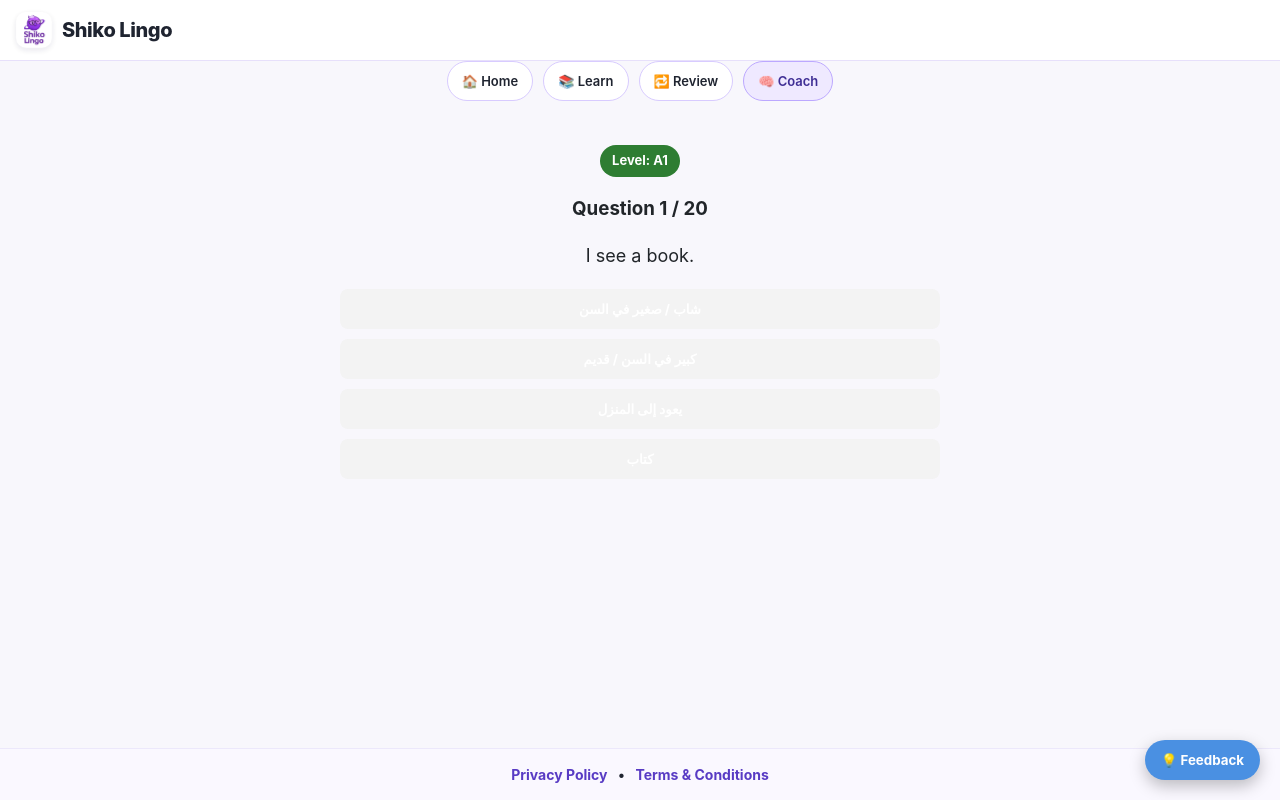
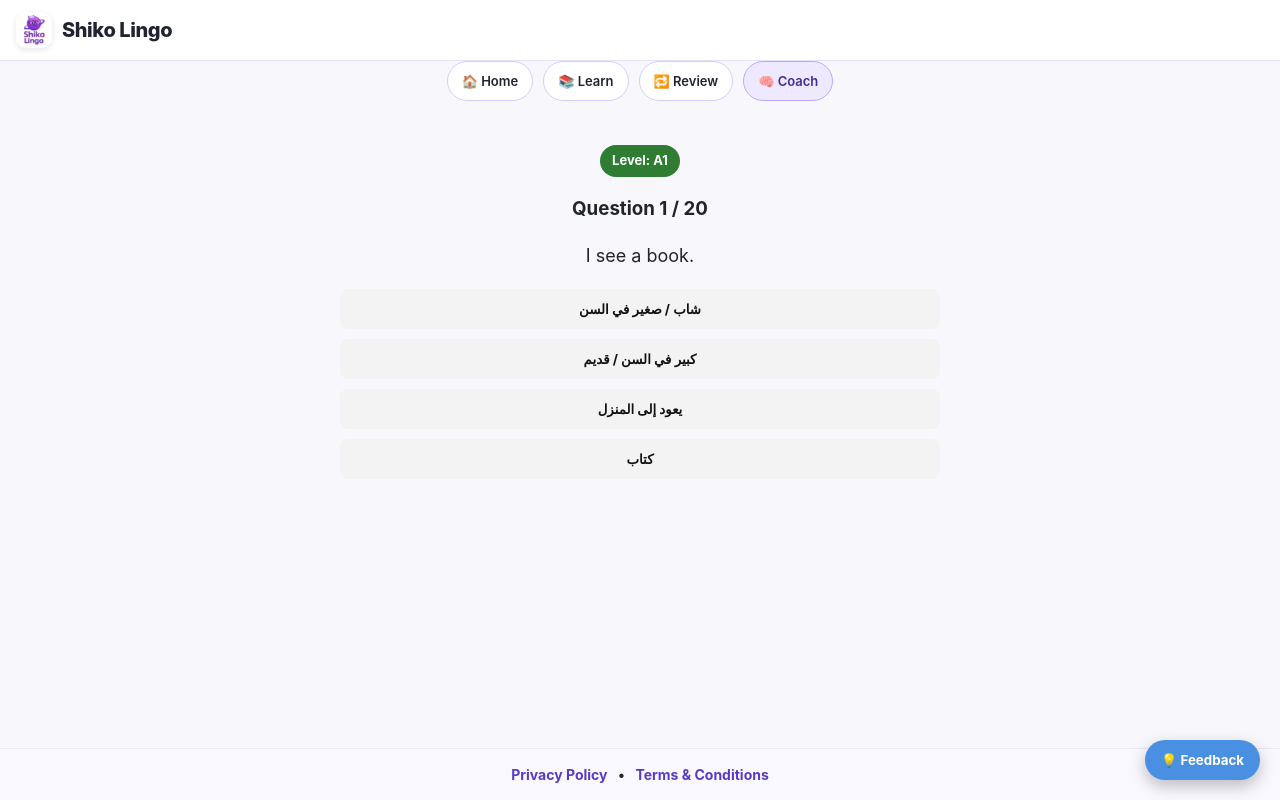
Before and after one commit to egyptianpharoah771-commits/shiko-lingo, a React (Create React App) app: page /coach/session/A1 in a window 1280 px wide. Built offline with nearby package versions, Linux system fonts and the light colour scheme; no server answers; the database is empty.

Commit message:
Fix coach option text contrast on light backgrounds.
Set default answer option text to black while preserving white text on green/red feedback states after answering.

Made-with: Cursor

```diff
--- a/src/pages/CoachSessionPage.jsx
+++ b/src/pages/CoachSessionPage.jsx
@@ -235,10 +235,16 @@ export default function CoachSessionPage() {
       <div style={{ display: "flex", flexDirection: "column", gap: "10px" }}>
         {(current.options || []).map((opt, i) => {
           let bg = "#f3f3f3";
+          let textColor = "#111";
 
           if (showAnswer) {
-            if (opt === current.correctAnswer) bg = "#4CAF50";
-            else if (opt === selected) bg = "#E53935";
+            if (opt === current.correctAnswer) {
+              bg = "#4CAF50";
+              textColor = "#fff";
+            } else if (opt === selected) {
+              bg = "#E53935";
+              textColor = "#fff";
+            }
           }
 
           return (
@@ -251,6 +257,7 @@ export default function CoachSessionPage() {
                 borderRadius: "8px",
                 cursor: "pointer",
                 background: bg,
+                color: textColor,
               }}
             >
               {opt}
```
